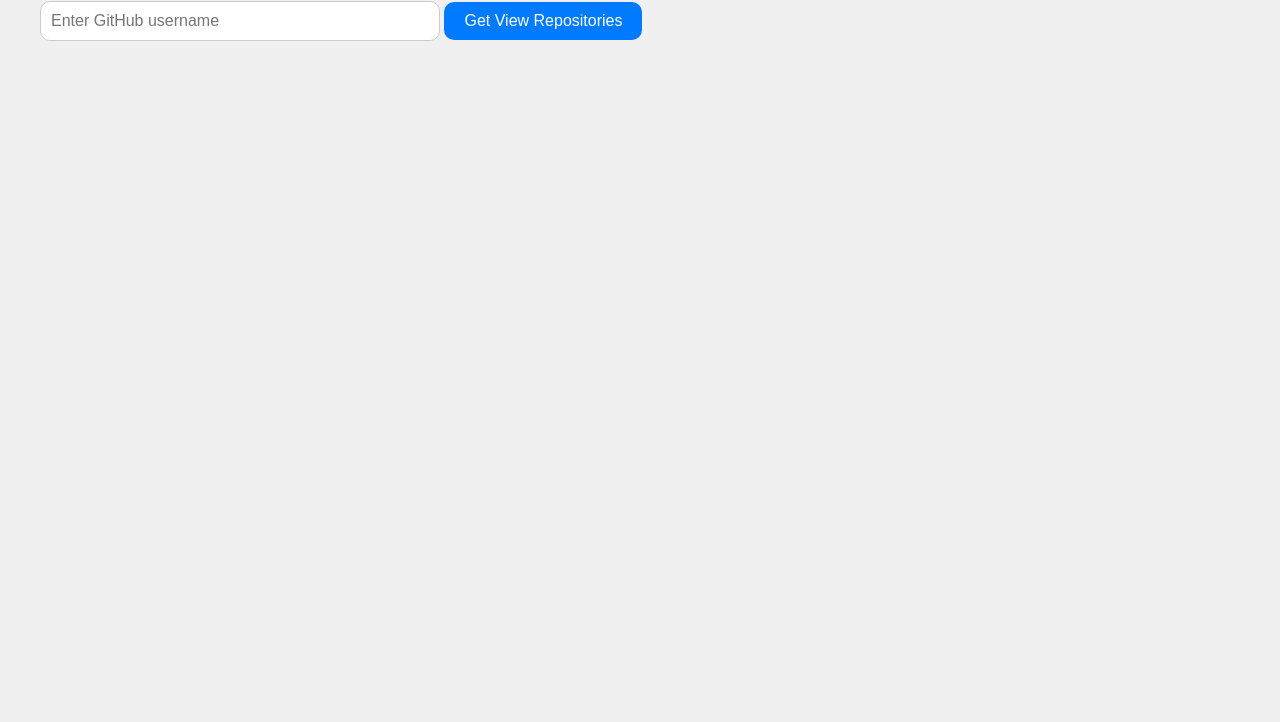
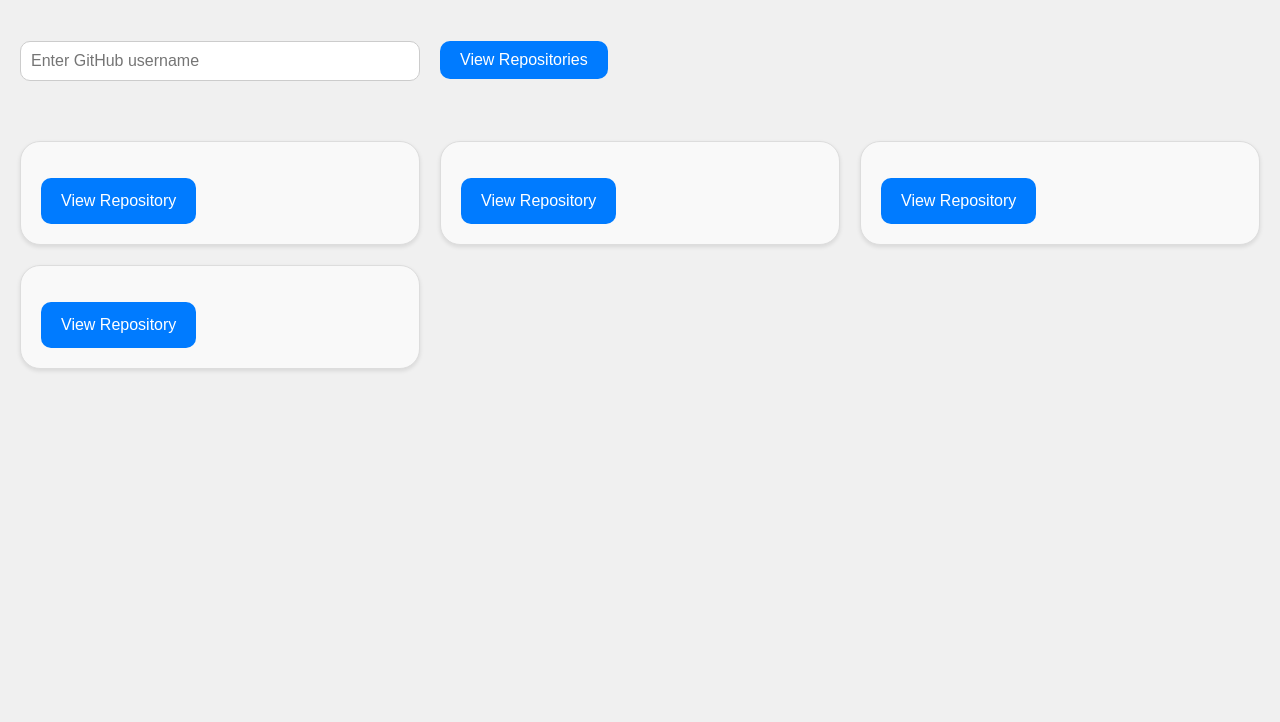
Before and after one commit to omar-marzook/GitHub-Profile-Viewer, a plain HTML site: page index.html in a window 1280 px wide. Shown: the part 78-800 px from the top of the page. Drawn offline with Linux system fonts and the light colour scheme.

Commit message:
add responsive styles

```diff
--- a/index.html
+++ b/index.html
@@ -12,17 +12,31 @@
 
     <section class="container">
         <h1>GitHub Profile Viewer</h1>
-        <input class="username-input" type="text" id="username" placeholder="Enter GitHub username">
-        <button class="input-btn" id="getRepos">Get View Repositories</button>
-        <div id="profile"></div>
+        <section class="input-wrapper">
+            <input class="username-input" type="text" id="username" placeholder="Enter GitHub username">
+            <button class="input-btn" id="getRepos">View Repositories</button>
+        </section>
+        <h2 class="profile-name" id="profile"></h2>
     </section>
 
     <div class="container">
         <section class="repo-list">
-            <!-- <article class="repo-card">
+            <article class="repo-card">
                 <h3 class="repo-card__name"></h3>
                 <a class="repo-card__btn" href="" target="_blank" rel="noopener noreferrer">View Repository</a>
-            </article> -->
+            </article>
+            <article class="repo-card">
+                <h3 class="repo-card__name"></h3>
+                <a class="repo-card__btn" href="" target="_blank" rel="noopener noreferrer">View Repository</a>
+            </article>
+            <article class="repo-card">
+                <h3 class="repo-card__name"></h3>
+                <a class="repo-card__btn" href="" target="_blank" rel="noopener noreferrer">View Repository</a>
+            </article>
+            <article class="repo-card">
+                <h3 class="repo-card__name"></h3>
+                <a class="repo-card__btn" href="" target="_blank" rel="noopener noreferrer">View Repository</a>
+            </article>
         </section>
     </div>
     <script src="./src/main.js"></script>
--- a/src/main.js
+++ b/src/main.js
@@ -3,8 +3,11 @@ function fetchRepos(username) {
         .then((response) => response.json())
         .then((data) => {
             const repoList = document.querySelector('.repo-list');
+            const profileName = document.querySelector('#profile');
 
             data.forEach((repo) => {
+                profileName.textContent = repo.owner.login;
+
                 const cardHTML = `
                     <article class="repo-card">
                         <h3 class="repo-card__name">${repo.name}</h3>
@@ -14,7 +17,6 @@ function fetchRepos(username) {
 
                 repoList.insertAdjacentHTML('beforeend', cardHTML);
             });
-            console.log(data);
         });
 }
 
--- a/src/style.css
+++ b/src/style.css
@@ -10,8 +10,9 @@ body {
     font-family: 'Arial', sans-serif;
     background-color: #f0f0f0;
     margin: 0;
-    padding: 20px;
     line-height: 1.618;
+    padding-top: 40px;
+    padding-bottom: 40px;
 }
 
 .container {
@@ -20,11 +21,26 @@ body {
     padding: 0 20px;
 }
 
+.input-wrapper {
+    display: flex;
+    flex-direction: column;
+    align-items: center;
+    gap: 20px;
+    margin-top: 40px;
+}
+
+@media (min-width: 768px) {
+    .input-wrapper {
+        flex-direction: row;
+        align-items: flex-start;
+        justify-content: flex-start;
+    }
+}
+
 .username-input {
     width: 100%;
     max-width: 400px;
     padding: 10px;
-    margin-top: 20px;
     border: 1px solid #ccc;
     border-radius: 10px;
     font-size: 1rem;
@@ -45,12 +61,31 @@ body {
     background-color: #0056b3;
 }
 
+.profile-name {
+    margin-top: 40px;
+    font-size: 2rem;
+    text-align: center;
+}
+
 .repo-list {
     display: grid;
     /* grid-template-columns: repeat(auto-fit, minmax(300px, 1fr)); */
-    grid-template-columns: repeat(3, 1fr);
+    grid-template-columns: repeat(1, 1fr);
     gap: 20px;
     margin-top: 60px;
+}
+
+@media (min-width: 768px) {
+    .repo-list {
+        display: grid;
+        grid-template-columns: repeat(2, 1fr);
+    }
+}
+
+@media (min-width: 992px) {
+    .repo-list {
+        grid-template-columns: repeat(3, 1fr);
+    }
 }
 
 .repo-card {
```
